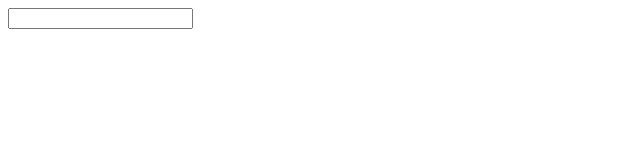
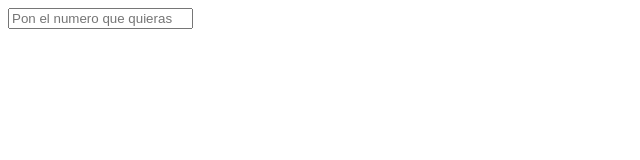
Before and after one commit to Karim-aitt/matrizX, a plain HTML site: page index.html in a window 1280 px wide. Shown: the whole page, without its empty margins (0-640 px from the left). Drawn offline with Linux system fonts and the light colour scheme.

Commit message:
update placeholder

```diff
--- a/index.html
+++ b/index.html
@@ -7,7 +7,7 @@
     <title>Document</title>
 </head>
 <body>
-    <input type="text" name="" id="numeroX">
+    <input type="text" name="" id="numeroX" placeholder="Pon el numero que quieras">
 
     <script src="main.js"></script>
 </body>
```
